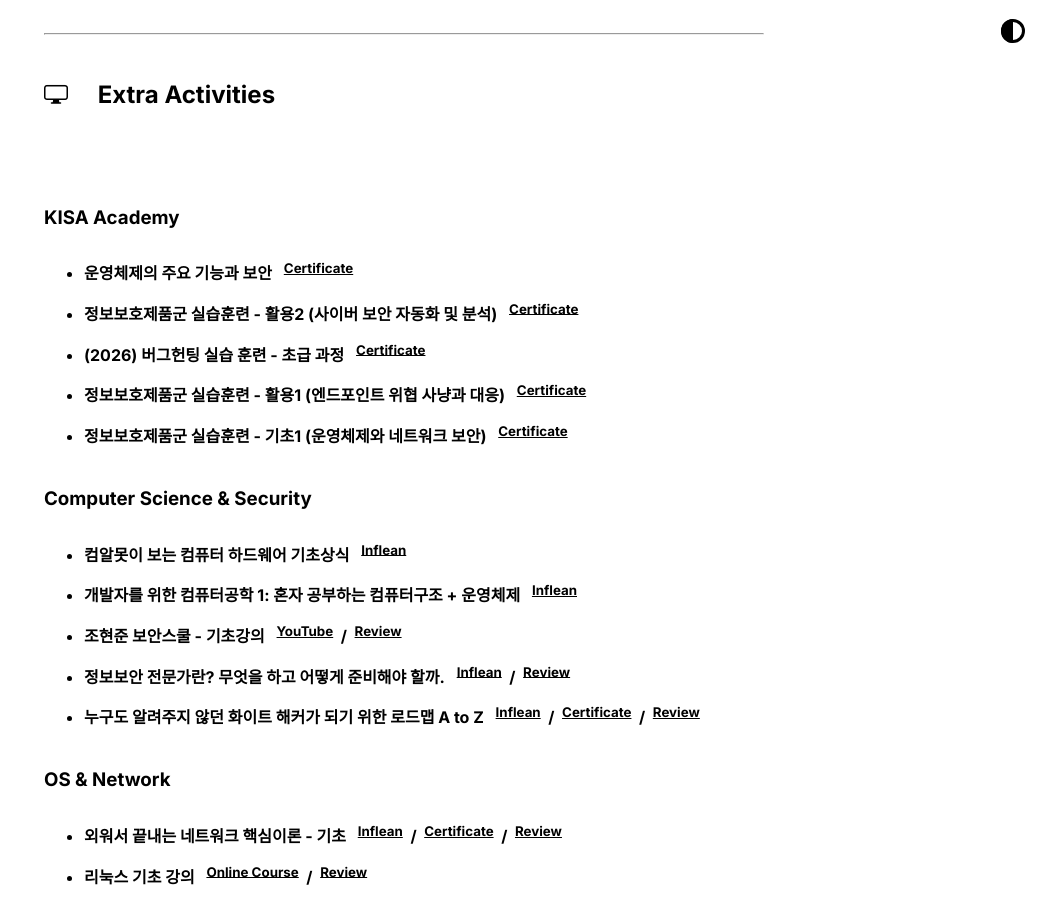
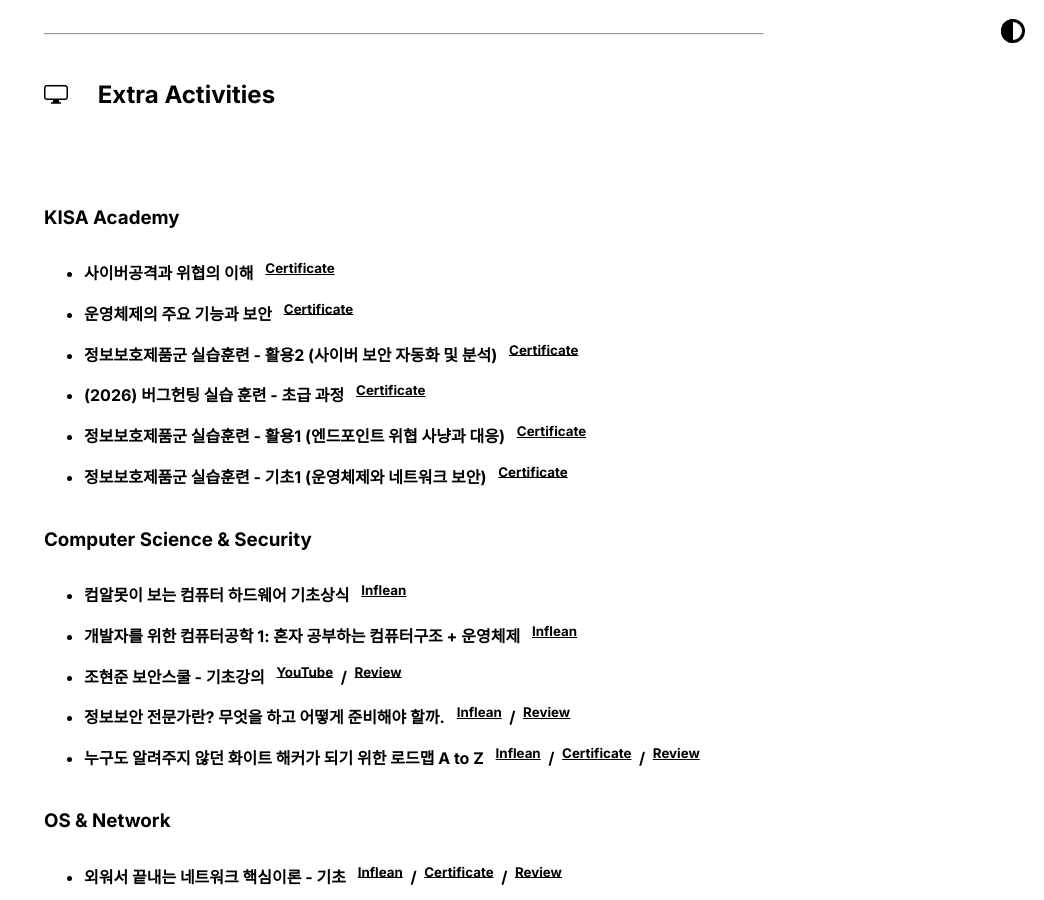
Before and after one commit to BangJeongBin/BangJeongBin.github.io, a Jekyll site: the page built from index.md, in a window 1280 px wide and 900 px high, scrolled down 2663 px. Shown: the whole window, without its empty margins (236-1280 px from the left). Built offline with Jekyll 4.4.1, drawn with Linux system fonts in a browser that asks for light colours.

Commit message:
Update activities_list.html

```diff
--- a/_includes/activities_list.html
+++ b/_includes/activities_list.html
@@ -1,5 +1,12 @@
 <h3><strong>KISA Academy</strong></h3>
 <ul>
+    <li>
+        <strong>
+            사이버공격과 위협의 이해&ensp;
+            <sup><a href="https://drive.google.com/file/d/1XafJx-FRxVdpdY8TuiA4NKuXpNpr4QSQ/view?usp=sharing">Certificate</a></sup>
+        </strong>
+    </li>
+
     <li>
         <strong>
             운영체제의 주요 기능과 보안&ensp;
```
